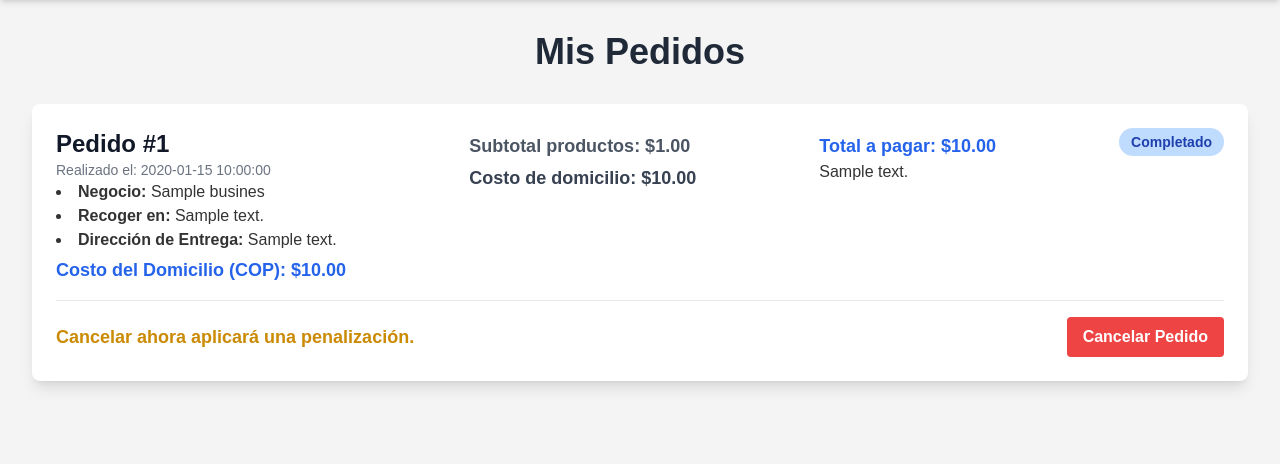
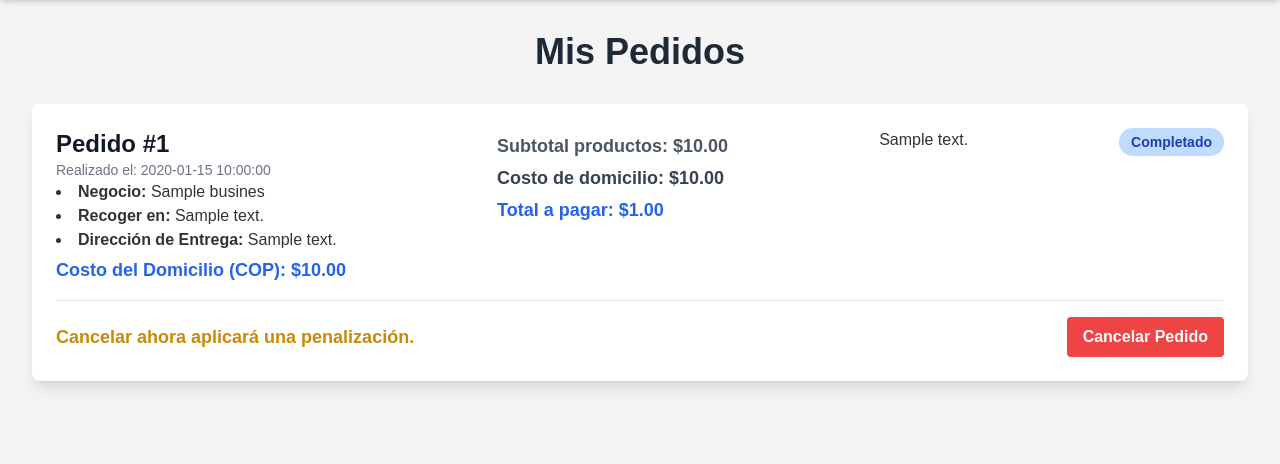
Before and after one commit to Neiro77/domiciliosrmyopal, a Python web app: template templates/customer/my_orders.html in a window 1280 px wide. Shown: the part 72-536 px from the top of the page. Run offline with Jinja, Linux system fonts and the light colour scheme; the template is opened without the code that fills it: most values are stand-ins (such as "Sample title", 1, 10 or a date in 2020); some libraries are stand-ins or nearby versions.

Commit message:
Ajuste visual customer cobros 02

```diff
--- a/templates/customer/my_orders.html
+++ b/templates/customer/my_orders.html
@@ -61,13 +61,34 @@
                         {% else %}
                             <li class="list-group-item">No se encontraron ítems para este pedido.</li>
                         {% endfor %}
-						<p class="text-lg font-semibold text-gray-600 mt-1">Subtotal productos: ${{ "%.2f"|format(order.total_amount) }}</p>
-						<p class="text-lg font-semibold text-gray-700 mt-1">
-							Costo de domicilio: ${{ "%.2f"|format(order.costo_domicilio) }}
-						</p>
+						{% if order.servicio.name == 'paquetes' %}
+							<p class="text-lg font-semibold text-gray-600 mt-1">
+								Subtotal productos: $0.00
+							</p>
+
+							<p class="text-lg font-semibold text-gray-700 mt-1">
+								Costo de domicilio: ${{ "%.2f"|format(order.costo_domicilio) }}
+							</p>
+
+							<p class="text-lg font-semibold text-blue-600 mt-1">
+								Total a pagar: ${{ "%.2f"|format(order.total_amount) }}
+							</p>
+						{% else %}
+							<p class="text-lg font-semibold text-gray-600 mt-1">
+								Subtotal productos: ${{ "%.2f"|format(order.subtotal) }}
+							</p>
+
+							<p class="text-lg font-semibold text-gray-700 mt-1">
+								Costo de domicilio: ${{ "%.2f"|format(order.costo_domicilio) }}
+							</p>
+
+							<p class="text-lg font-semibold text-blue-600 mt-1">
+								Total a pagar: ${{ "%.2f"|format(order.total_amount) }}
+							</p>
+						{% endif %}
                     </ul>
 					<span>
-					<p class="text-lg font-semibold text-blue-600 mt-1">Total a pagar: ${{ "%.2f"|format(order.total_amount + order.costo_domicilio) }} </p>
+
 					{{ order.payment_method.description }}
 					</span>
                     <span class="text-sm font-semibold px-3 py-1 rounded-full
```
